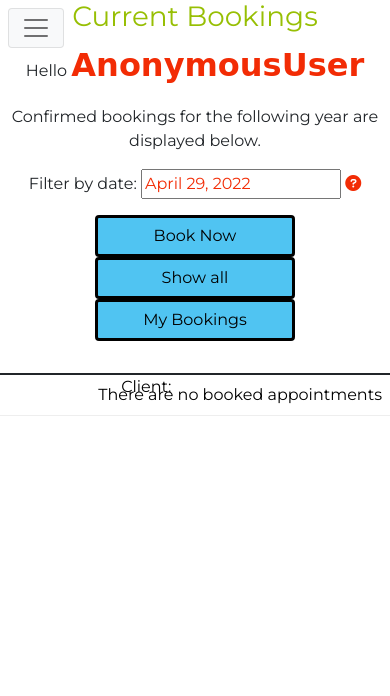
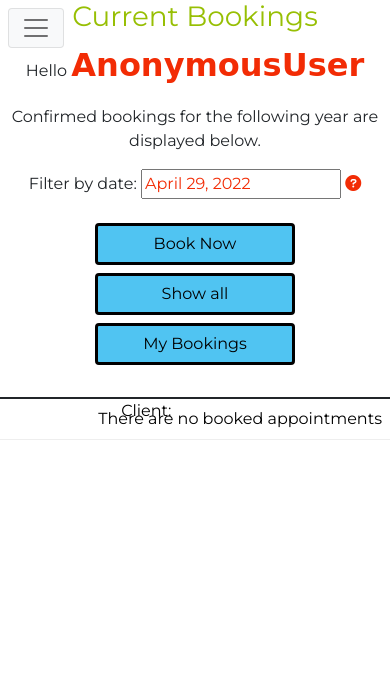
Before and after one commit to StevenWeir038/Kennel39, a Django app: page /bookings/ in a window 390 px wide. Shown: the top 696 px of the page. Run offline with Django 3.2, Linux system fonts and the light colour scheme; data that the repository does not hold is empty; parts of the project's set-up code (start-up, migrations or seed data) failed here and were passed over; some libraries are stand-ins or nearby versions; some web fonts are replaced.

Commit message:
Responsive button positioning

```diff
--- a/bookings/templates/bookings/view_booking.html
+++ b/bookings/templates/bookings/view_booking.html
@@ -65,10 +65,19 @@
                     </div>
                 </div>
             </div>
-
-            <a class="btn" href="{% url 'create_booking' %}" role="button">Book Now</a>
-            <button id="refresh-table" class="btn" role="button">Show all</button>
-            <button id="table-filter-user" class="btn" role="button">My Bookings</button>
+            <div class="container">
+                <div class="row">
+                    <div class="col-12 col-md-4 mt-2">
+                        <a class="btn" href="{% url 'create_booking' %}" role="button">Book Now</a>
+                    </div>
+                    <div class="col-12 col-md-4 mt-2">
+                        <button id="refresh-table" class="btn" role="button">Show all</button>
+                    </div>
+                    <div class="col-12 col-md-4 mt-2">
+                        <button id="table-filter-user" class="btn" role="button">My Bookings</button>
+                    </div>
+                </div>
+            </div>
             <!-- Booking table -->
             <table id="view-booking-table" class="table">
                 <thead>
@@ -147,6 +156,7 @@
                     {% endfor %}
                 </tbody>
             </table>
+            <div class="footer-buffer"></div>
         </div>
     </div>
 </section>
```
